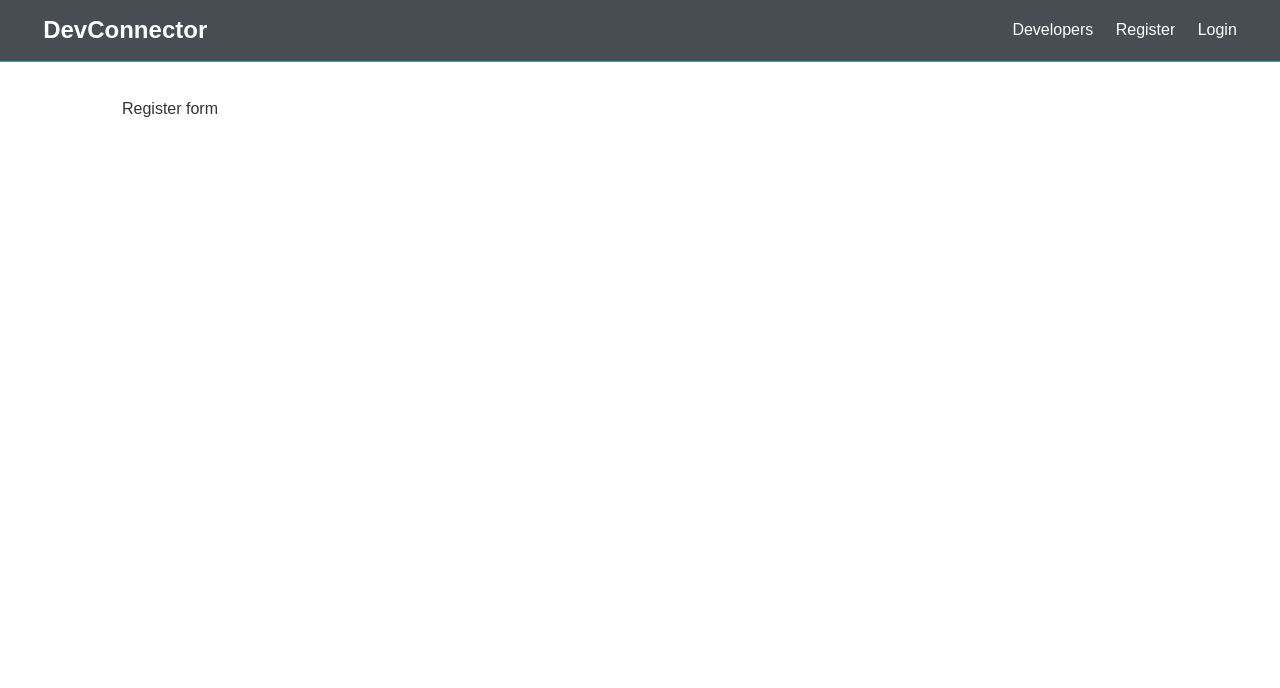
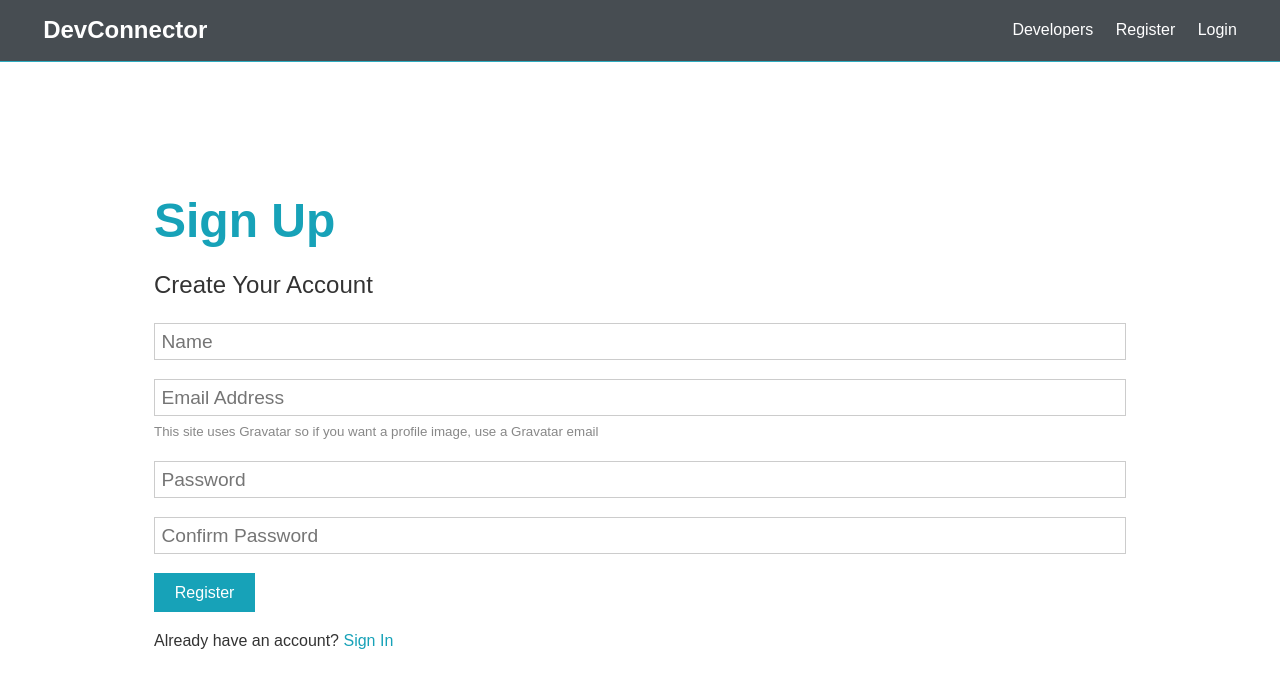
Before and after one commit to shivetay/udemy_devConnector, a React (Create React App) app in the folder client/: page /register in a window 1280 px wide. Shown: the top 688 px of the page. Built offline with nearby package versions, Linux system fonts and the light colour scheme.

Commit message:
add register form

```diff
--- a/client/src/components/features/Register/Register.js
+++ b/client/src/components/features/Register/Register.js
@@ -1,11 +1,106 @@
-import React from 'react';
+import React, { Component } from 'react';
 
-const Register = () => {
-  return (
-    <div>
-      <p>Register form</p>
-    </div>
-  );
-};
+class Register extends Component {
+  state = {
+    // formData: {
+    //   name: '',
+    //   email: '',
+    //   password: '',
+    //   password2: '',
+    // },
+
+    name: '',
+    email: '',
+    password: '',
+    password2: '',
+  };
+
+  onChange = (e) => {
+    this.setState({ [e.target.name]: e.target.value });
+  };
+
+  // const onSubmit = (e) => {
+  //   // const { password, password2 } = this.state;
+  //   e.preventDefault();
+  //   if (password !== password2) {
+  //     console.log('password do not match');
+  //   } else {
+  //     console.log(this.state);
+  //   }
+  // };
+
+  render() {
+    const { name, email, password, password2 } = this.state;
+    const onSubmit = (e) => {
+      // const { password, password2 } = this.state;
+      e.preventDefault();
+      if (password !== password2) {
+        console.log('password do not match');
+      } else {
+        console.log(this.state);
+      }
+    };
+    return (
+      <section className='container'>
+        <h1 className='large text-primary'>Sign Up</h1>
+        <p className='lead'>
+          <i className='fas fa-user'></i> Create Your Account
+        </p>
+        <form
+          className='form'
+          action='create-profile.html'
+          onSubmit={(e) => onSubmit(e)}>
+          <div className='form-group'>
+            <input
+              type='text'
+              placeholder='Name'
+              name='name'
+              value={name}
+              onChange={this.onChange}
+              required
+            />
+          </div>
+          <div className='form-group'>
+            <input
+              type='email'
+              placeholder='Email Address'
+              name='email'
+              value={email}
+              onChange={this.onChange}
+            />
+            <small className='form-text'>
+              This site uses Gravatar so if you want a profile image, use a
+              Gravatar email
+            </small>
+          </div>
+          <div className='form-group'>
+            <input
+              type='password'
+              placeholder='Password'
+              name='password'
+              minLength='6'
+              value={password}
+              onChange={this.onChange}
+            />
+          </div>
+          <div className='form-group'>
+            <input
+              type='password'
+              placeholder='Confirm Password'
+              name='password2'
+              value={password2}
+              onChange={this.onChange}
+              minLength='6'
+            />
+          </div>
+          <input type='submit' className='btn btn-primary' value='Register' />
+        </form>
+        <p className='my-1'>
+          Already have an account? <a href='login.html'>Sign In</a>
+        </p>
+      </section>
+    );
+  }
+}
 
 export default Register;
```
